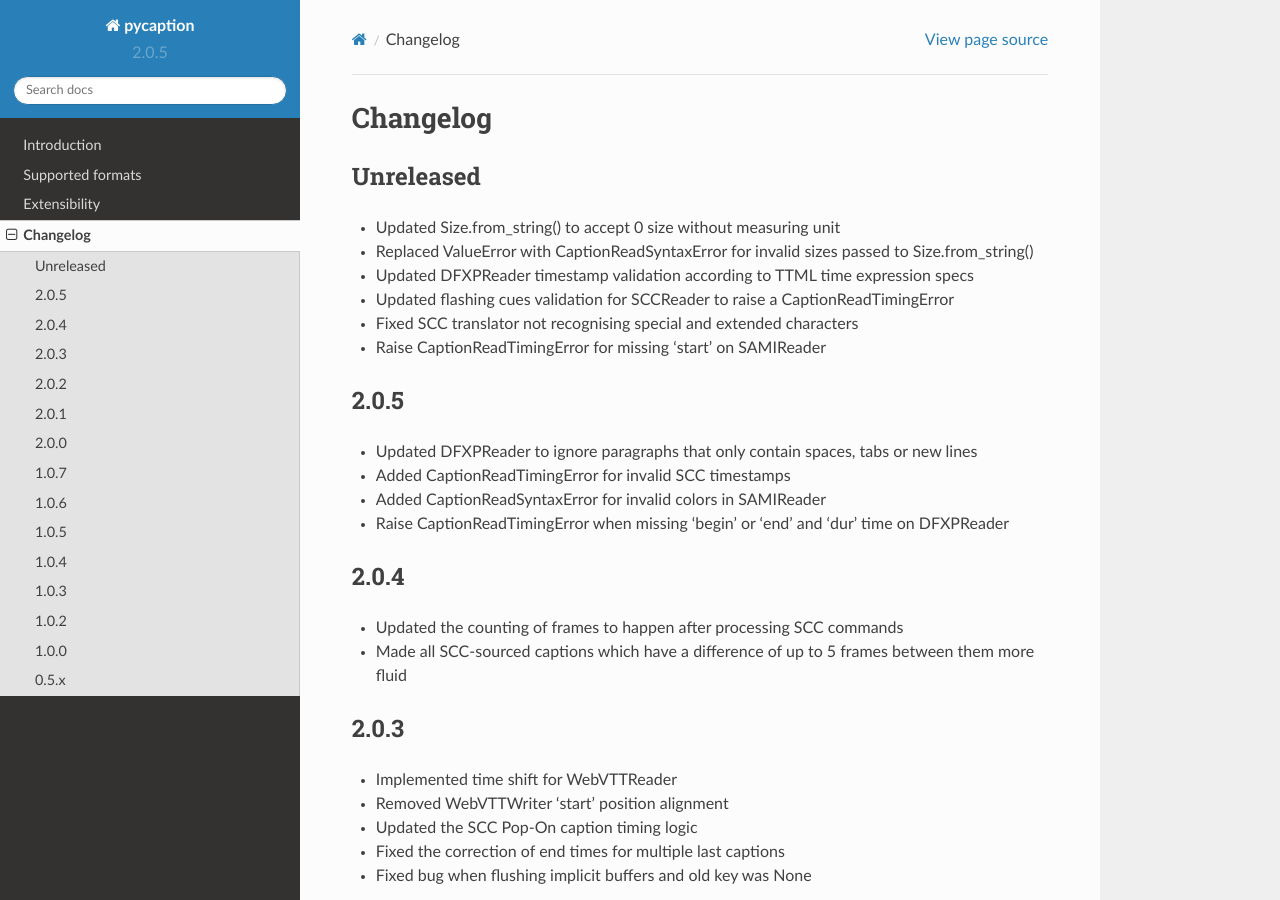
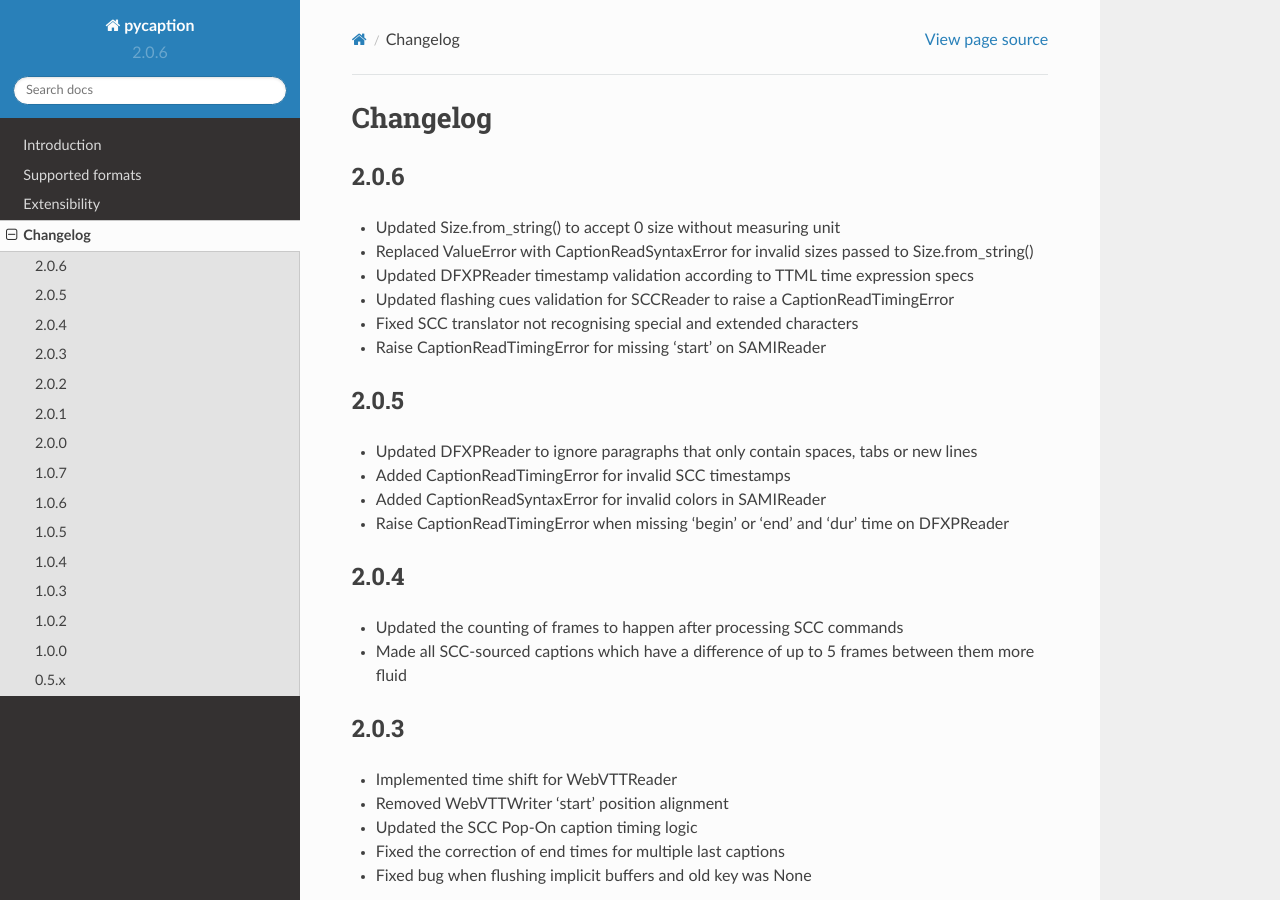
Before and after one commit to pbs/pycaption, a Sphinx documentation site: the page built from docs/changelog.rst, in a window 1280 px wide and 900 px high. Built offline with Sphinx 7.4.7 and the Read the Docs theme 2.0.0, drawn with Linux system fonts in a browser that asks for light colours.

Commit message:
Updated version to 2.0.6

```diff
--- a/docs/changelog.rst
+++ b/docs/changelog.rst
@@ -1,7 +1,7 @@
 Changelog
 ---------
-Unreleased
-^^^^^^^^^^
+2.0.6
+^^^^^
 - Updated Size.from_string() to accept 0 size without measuring unit
 - Replaced ValueError with CaptionReadSyntaxError for invalid sizes passed to Size.from_string()
 - Updated DFXPReader timestamp validation according to TTML time expression specs
--- a/docs/conf.py
+++ b/docs/conf.py
@@ -53,9 +53,9 @@ copyright = '2012-2022, PBS.org ' \
 # built documents.
 #
 # The short X.Y version.
-version = '2.0.5'
+version = '2.0.6'
 # The full version, including alpha/beta/rc tags.
-release = '2.0.5'
+release = '2.0.6'
 
 # The language for content autogenerated by Sphinx. Refer to documentation
 # for a list of supported languages.
--- a/setup.py
+++ b/setup.py
@@ -15,7 +15,7 @@ dependencies = [
 
 setup(
     name='pycaption',
-    version='2.0.5',
+    version='2.0.6',
     description='Closed caption converter',
     long_description=open(README_PATH).read(),
     author='Joe Norton',
```
